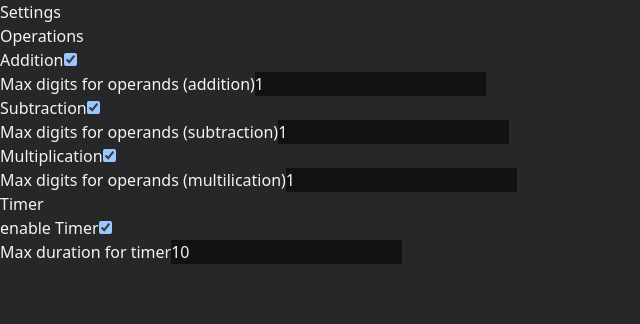
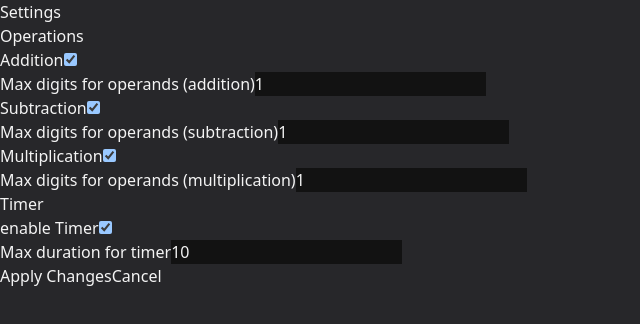
Before and after one commit to Zyransen/mental-maths, a React (Vite) app in the folder react-frontend/: page /settings in a window 1280 px wide. Shown: the top 324 px of the page, without its empty margins (0-640 px from the left). Built offline with nearby package versions, Linux system fonts and the light colour scheme.

Commit message:
add functionality to apply/cancel changes in settings

```diff
--- a/react-frontend/src/Pages/GeneratorSettingsPage.tsx
+++ b/react-frontend/src/Pages/GeneratorSettingsPage.tsx
@@ -2,6 +2,7 @@ import { useState } from "react"
 import generatorSettings from "../Settings/GeneratorSettings"
 import { Operation } from "../MathGeneration/ArithmeticOperation"
 import timerSettings from "../Settings/TimerSettings"
+import { useNavigate } from "react-router-dom"
 
 function GeneratorSettingsPage() {
 
@@ -19,6 +20,8 @@ function GeneratorSettingsPage() {
   const [isTimerEnabled, setIsTimerEnabled] = useState<boolean>(timerSettings.isTimerEnabled)
   const [timerDuration, setTimerDuration] = useState<number>(timerSettings.timeToSolve)
 
+  // navigation
+  const navigate = useNavigate()
 
   function getValidDigits(userInput: number) {
     // number of digits of an operand must be greater than 1 and less than MAX_DIGITS
@@ -40,6 +43,29 @@ function GeneratorSettingsPage() {
     if(userInput > MAX_DURATION) { return MAX_DURATION }
 
     return userInput
+  }
+
+  function handleApply() {
+    const operations: Operation[] = []
+
+    if(addition) { operations.push(Operation.Addition) }
+    if(subtraction) { operations.push(Operation.Subtraction) }
+    if(multiplication) { operations.push(Operation.Multiplication) }
+
+    generatorSettings.operations = operations
+
+    generatorSettings.additionDigits = additionDigits
+    generatorSettings.subtractionDigits = subtractionDigits
+    generatorSettings.multiplicationDigits = multiplicationDigits
+
+    timerSettings.isTimerEnabled = isTimerEnabled
+    timerSettings.timeToSolve = timerDuration
+
+    navigate('/')
+  }
+
+  function handleCancel() {
+    navigate('/')
   }
 
   // does nothing (for 2nd part of in line conditional statements)
@@ -102,7 +128,7 @@ function GeneratorSettingsPage() {
             onChange={ () => {setMultiplication(!multiplication)} }
           />
           <div>
-            <label htmlFor="multiplication-digits-input">Max digits for operands (multilication)</label>
+            <label htmlFor="multiplication-digits-input">Max digits for operands (multiplication)</label>
             <input
               id='multiplication-digits-input'
               type="number"
@@ -134,6 +160,16 @@ function GeneratorSettingsPage() {
           />
         </div>
       </div>
+
+      {/* apply / cancel buttons */}
+      <div>
+        <button onClick={handleApply}>
+          Apply Changes
+        </button>
+        <button onClick={handleCancel}>
+          Cancel
+        </button>
+      </div>
     </div>
   )
 }
```
